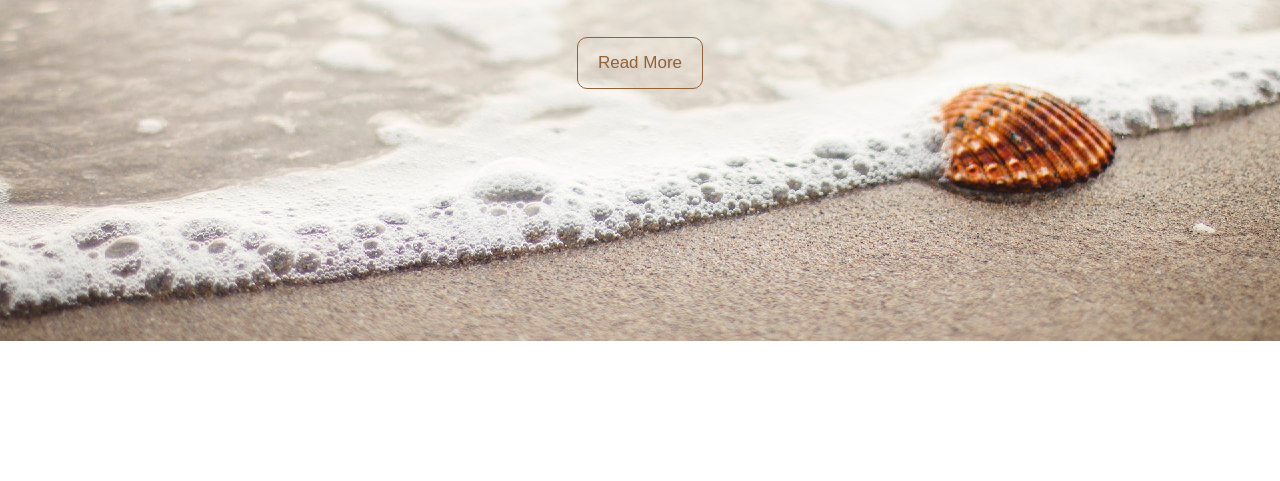
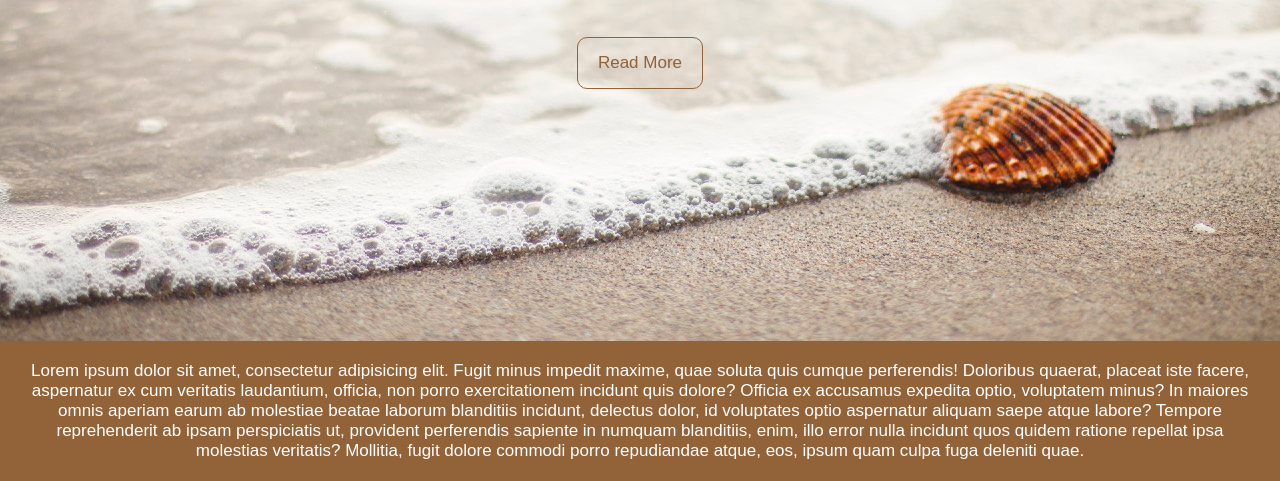
Before and after one commit to mginster22/fd-practice-05_page, a plain HTML site: page index.html in a window 1280 px wide. Shown: the part 509-990 px from the top of the page. Before the commit the page ends 850 px from the top, so only its background shows below. Drawn offline with Linux system fonts and the light colour scheme.

Commit message:
created block about-us

```diff
--- a/assets/css/style.css
+++ b/assets/css/style.css
@@ -49,6 +49,14 @@ a {
     color: white;
     background-color: #926239;
 }
-.welcome-section__title, .welcome-section__link{
+
+.welcome-section__title,
+.welcome-section__link {
     white-space: nowrap;
-  }
+}
+
+.about-us{
+    padding: 10px;
+    background-color:#926239;
+    color:white;
+}
--- a/index.html
+++ b/index.html
@@ -14,5 +14,10 @@
         <p class="welcome-section__title-text">Lorem ipsum dolor sit amet, consectetur adipisicing elit. Modi officiis ipsum officia numquam expedita ullam.</p>
         <a class="welcome-section__link" href="#">Read More</a>
     </section>
+    <section class="about-us">
+        <p class="about-us">
+            Lorem ipsum dolor sit amet, consectetur adipisicing elit. Fugit minus impedit maxime, quae soluta quis cumque perferendis! Doloribus quaerat, placeat iste facere, aspernatur ex cum veritatis laudantium, officia, non porro exercitationem incidunt quis dolore? Officia ex accusamus expedita optio, voluptatem minus? In maiores omnis aperiam earum ab molestiae beatae laborum blanditiis incidunt, delectus dolor, id voluptates optio aspernatur aliquam saepe atque labore? Tempore reprehenderit ab ipsam perspiciatis ut, provident perferendis sapiente in numquam blanditiis, enim, illo error nulla incidunt quos quidem ratione repellat ipsa molestias veritatis? Mollitia, fugit dolore commodi porro repudiandae atque, eos, ipsum quam culpa fuga deleniti quae.
+        </p>
+    </section>
 </body>
 </html>
```
